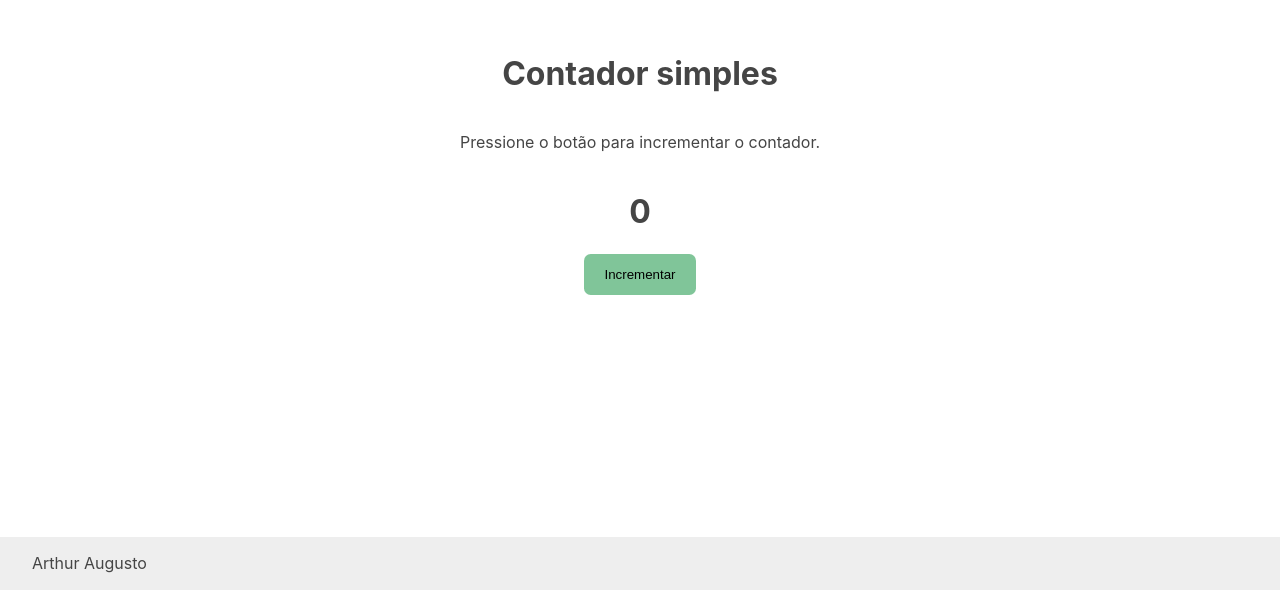
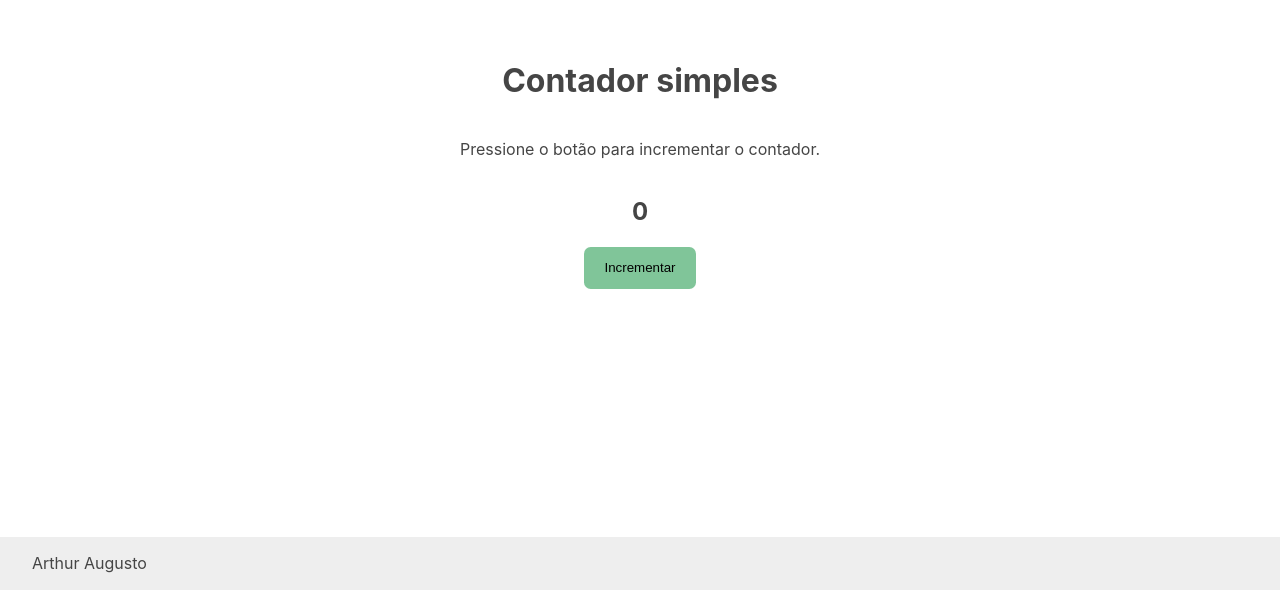
Before and after one commit to arthur-tsutiya/contador-de-cliques, a React (Create React App) app: page / in a window 1280 px wide. Shown: the part 210-800 px from the top of the page. Built offline with nearby package versions, Linux system fonts and the light colour scheme.

Commit message:
Make the button event handler a named function

```diff
--- a/src/Contador.js
+++ b/src/Contador.js
@@ -4,10 +4,14 @@ import './Contador.css';
 export default function Contador() {
     const [count, setCount] = useState(0);
 
+    function incrementarContador() {
+        setCount(c => c + 1);
+    }
+
     return (
         <>
-            <h1>{count}</h1>
-            <button className="btn" onClick={() => setCount(c => c + 1)}>Incrementar</button>
+            <h2>{count}</h2>
+            <button className="btn" onClick={incrementarContador}>Incrementar</button>
         </>
     );
 }
```
